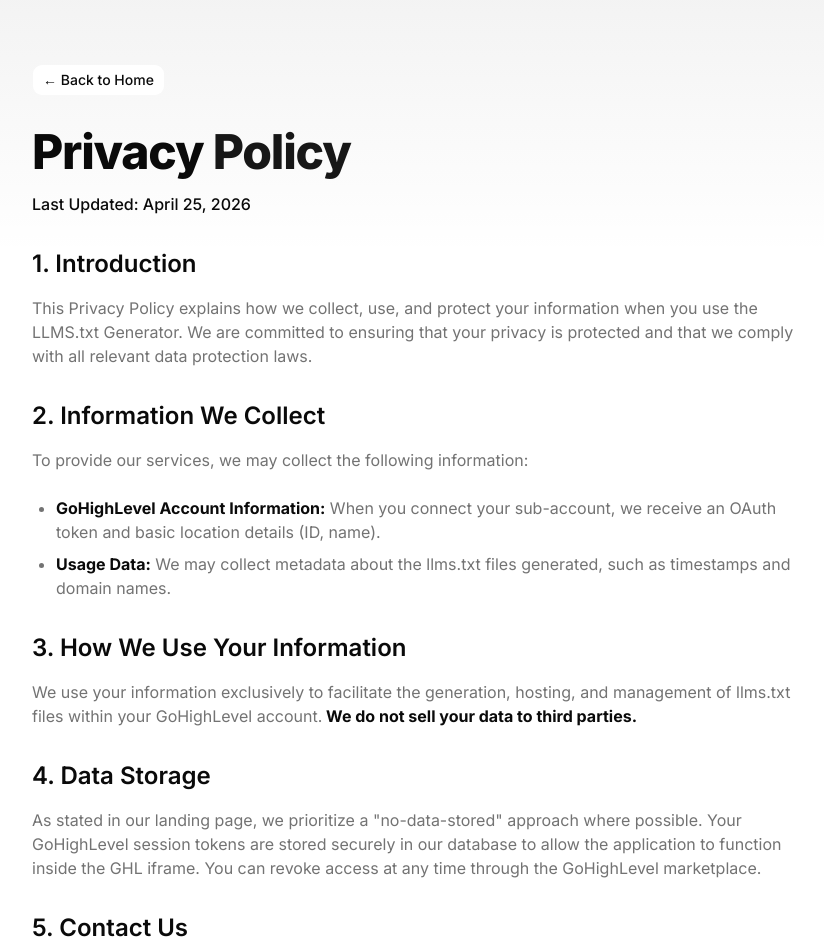
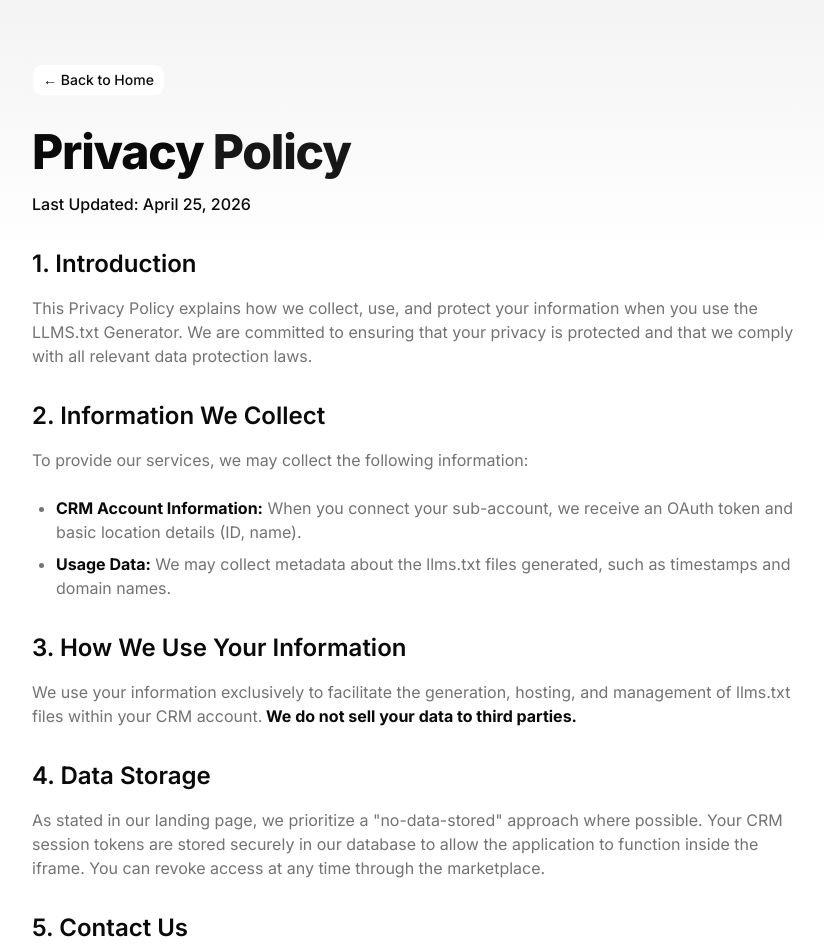
Before and after one commit to zeon-studio/ghl-llmstxt-generator, a Next.js app: page /privacy in a window 1280 px wide. Shown: the top 952 px of the page, without its empty margins (224-1048 px from the left). Built offline with nearby package versions, Linux system fonts and the light colour scheme.

Commit message:
chore: rebrand application references from GoHighLevel to generic platform/CRM terminology

```diff
--- a/src/app/dashboard/components/Onboarding.tsx
+++ b/src/app/dashboard/components/Onboarding.tsx
@@ -24,7 +24,7 @@
     {
       n: "3",
       title: "Push to Media Library",
-      desc: "Once generated, we'll upload the file to your GHL Media Storage and create a /llms.txt redirect automatically.",
+      desc: "Once generated, we'll upload the file to your Media Storage and create a /llms.txt redirect automatically.",
     },
   ];
 
--- a/src/app/dashboard/components/StatusDisplay.tsx
+++ b/src/app/dashboard/components/StatusDisplay.tsx
@@ -24,7 +24,7 @@
               href="/api/auth/ghl"
               className={buttonVariants({ variant: "outline", className: "w-fit border-destructive text-destructive hover:bg-destructive hover:text-destructive-foreground" })}
             >
-              Re-authorize with GoHighLevel
+              Re-authorize with Platform
             </a>
           )}
         </AlertDescription>
--- a/src/app/dashboard/page.tsx
+++ b/src/app/dashboard/page.tsx
@@ -59,7 +59,7 @@
 
     const timer = setTimeout(() => {
       setErrorMsg(
-        "Could not obtain location context. Ensure the page is opened from within GoHighLevel.",
+        "Could not obtain location context. Ensure the page is opened from within the CRM.",
       );
       setStatus("error");
     }, 0);
--- a/src/app/layout.tsx
+++ b/src/app/layout.tsx
@@ -11,7 +11,7 @@
 export const metadata: Metadata = {
   title: "LLMS.txt Generator",
   description:
-    "Automatically generate and host a standards-compliant llms.txt file for your GoHighLevel sub-account.",
+    "Automatically generate and host a standards-compliant llms.txt file for your CRM sub-account.",
   icons: {
     icon: "/icon.png",
   },
--- a/src/app/page.tsx
+++ b/src/app/page.tsx
@@ -12,9 +12,9 @@
 import { ModeToggle } from "@/components/mode-toggle";
 
 export const metadata: Metadata = {
-  title: "LLMS.txt Generator – AI-Ready Pages for GoHighLevel",
+  title: "LLMS.txt Generator – AI-Ready Pages for Your CRM",
   description:
-    "Automatically scan your GoHighLevel funnels, generate a standards-compliant llms.txt file, and make your pages discoverable by AI assistants.",
+    "Automatically scan your CRM funnels, generate a standards-compliant llms.txt file, and make your pages discoverable by AI assistants.",
 };
 
 const STEPS = [
@@ -36,7 +36,7 @@
   {
     n: 4,
     title: "Auto-host & redirect",
-    desc: "Uploaded to GHL Media Storage with a /llms.txt 301 redirect.",
+    desc: "Uploaded to your Media Storage with a /llms.txt 301 redirect.",
   },
 ];
 
@@ -63,16 +63,16 @@
             height={16}
             style={{ borderRadius: "2px" }}
           />
-          GoHighLevel Marketplace App
+          Marketplace App
         </Badge>
 
         <h1 className="text-4xl md:text-5xl font-extrabold tracking-tight">
-          Make your GHL site <br className="hidden sm:inline" />
+          Make your website <br className="hidden sm:inline" />
           <span className="text-primary">AI-ready in seconds</span>
         </h1>
 
         <p className="text-muted-foreground text-lg max-w-lg">
-          This generator scans all your GoHighLevel funnels and pages, generates a
+          This generator scans all your funnels and pages, generates a
           standards-compliant <code>llms.txt</code> file following{" "}
           <a
             href="https://llmstxt.org"
@@ -93,7 +93,7 @@
               className: "px-8 font-semibold",
             })}
           >
-            Connect GoHighLevel
+            Connect Platform
           </a>
           <Link
             href="/dashboard"
@@ -129,7 +129,7 @@
         </div>
 
         <p className="text-sm text-muted-foreground mt-4">
-          Requires GoHighLevel sub-account access · No data stored on our
+          Requires platform sub-account access · No data stored on our
           servers
         </p>
 
--- a/src/app/privacy/page.tsx
+++ b/src/app/privacy/page.tsx
@@ -44,7 +44,7 @@
           </p>
           <ul className="list-disc pl-6 space-y-2 mt-2">
             <li>
-              <strong className="text-foreground">GoHighLevel Account Information:</strong> When you connect
+              <strong className="text-foreground">CRM Account Information:</strong> When you connect
               your sub-account, we receive an OAuth token and basic location
               details (ID, name).
             </li>
@@ -59,7 +59,7 @@
           </h2>
           <p>
             We use your information exclusively to facilitate the generation,
-            hosting, and management of llms.txt files within your GoHighLevel
+            hosting, and management of llms.txt files within your CRM
             account.
             <strong className="text-foreground"> We do not sell your data to third parties.</strong>
           </p>
@@ -69,10 +69,10 @@
           </h2>
           <p>
             As stated in our landing page, we prioritize a
-            &quot;no-data-stored&quot; approach where possible. Your GoHighLevel
+            &quot;no-data-stored&quot; approach where possible. Your CRM
             session tokens are stored securely in our database to allow the
-            application to function inside the GHL iframe. You can revoke access
-            at any time through the GoHighLevel marketplace.
+            application to function inside the iframe. You can revoke access
+            at any time through the marketplace.
           </p>
 
           <h2 className="text-2xl font-semibold text-foreground mt-8 mb-4">
--- a/src/app/terms/page.tsx
+++ b/src/app/terms/page.tsx
@@ -34,7 +34,7 @@
 
           <h2 className="text-2xl font-semibold text-foreground mt-8 mb-4">2. Description of Service</h2>
           <p>
-            The Service provides automation tools for GoHighLevel users to generate and host llms.txt files.
+            The Service provides automation tools for users to generate and host llms.txt files.
             We provide the software &quot;as is&quot; and make no guarantees regarding uptime or specific performance outcomes.
           </p>
 
--- a/src/lib/ghl/redirects.ts
+++ b/src/lib/ghl/redirects.ts
@@ -111,7 +111,7 @@
           };
         } else {
           console.warn("[Redirect] Could not find the existing rule in the URL redirects list. It might be attached directly to a Funnel or Website page.");
-          throw new Error("Conflict: The path '/llms.txt' is currently being used by a Funnel or Website page in your GoHighLevel account. Please delete or rename that page's path in the GHL dashboard so we can create the redirect.");
+          throw new Error("Conflict: The path '/llms.txt' is currently being used by a Funnel or Website page in your account. Please delete or rename that page's path in the dashboard so we can create the redirect.");
         }
       }
     }
```
